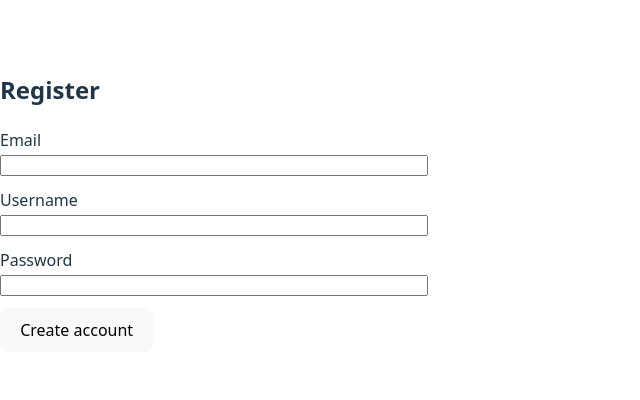
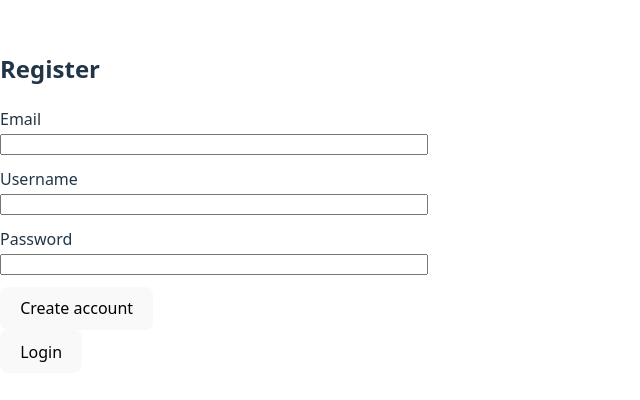
Before and after one commit to JamesNYim/TheFeed, a React app in the folder frontend/: page /register in a window 1280 px wide. Shown: the part 188-588 px from the top of the page, without its empty margins (0-640 px from the left). Built offline with nearby package versions, Linux system fonts and the light colour scheme; no server answers; the HTML template or start-up script is replaced by a standard one.

Commit message:
Added a login button

```diff
--- a/frontend/src/pages/RegisterPage.jsx
+++ b/frontend/src/pages/RegisterPage.jsx
@@ -2,6 +2,8 @@ import React, { useState } from "react";
 import { useNavigate } from "react-router-dom";
 import { register } from "../api/auth";
 import { useAuth } from "../auth/AuthContext";
+
+import LoginButton from "../components/LoginButton";
 
 export default function RegisterPage() {
     const nav = useNavigate();
@@ -56,6 +58,7 @@ export default function RegisterPage() {
 
         <button type="submit">Create account</button>
       </form>
+      <LoginButton />
     </div>
     );
 }
```
